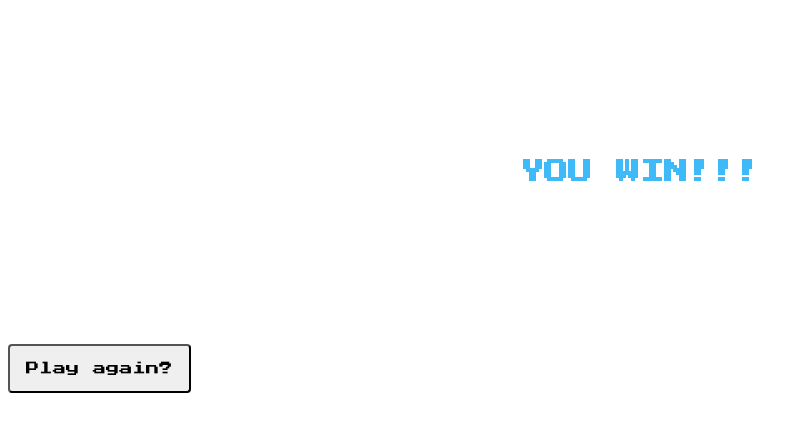
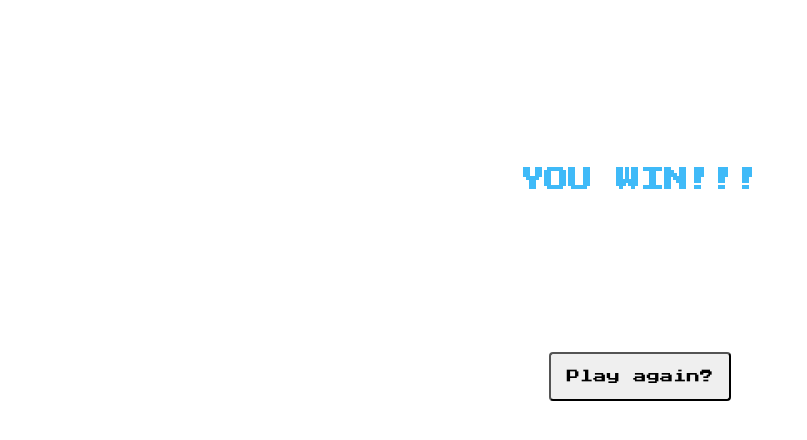
Before and after one commit to krukm/A_Trivial_Odessey, a plain HTML site: page public/index.html in a window 1280 px wide. Shown: the whole page, without its empty margins (0-807 px from the left). Drawn offline with nearby package versions, Linux system fonts and the light colour scheme; some packages are replaced by stand-ins of ours.

Commit message:
fixed victory styling issue

```diff
--- a/public/styles.css
+++ b/public/styles.css
@@ -2,7 +2,7 @@
     font-family: 'Press Start 2P', cursive;
 }
 
-.section__winner {
+.section__victory {
     display: flex;
     flex-direction: column;
     align-items: center;
```
